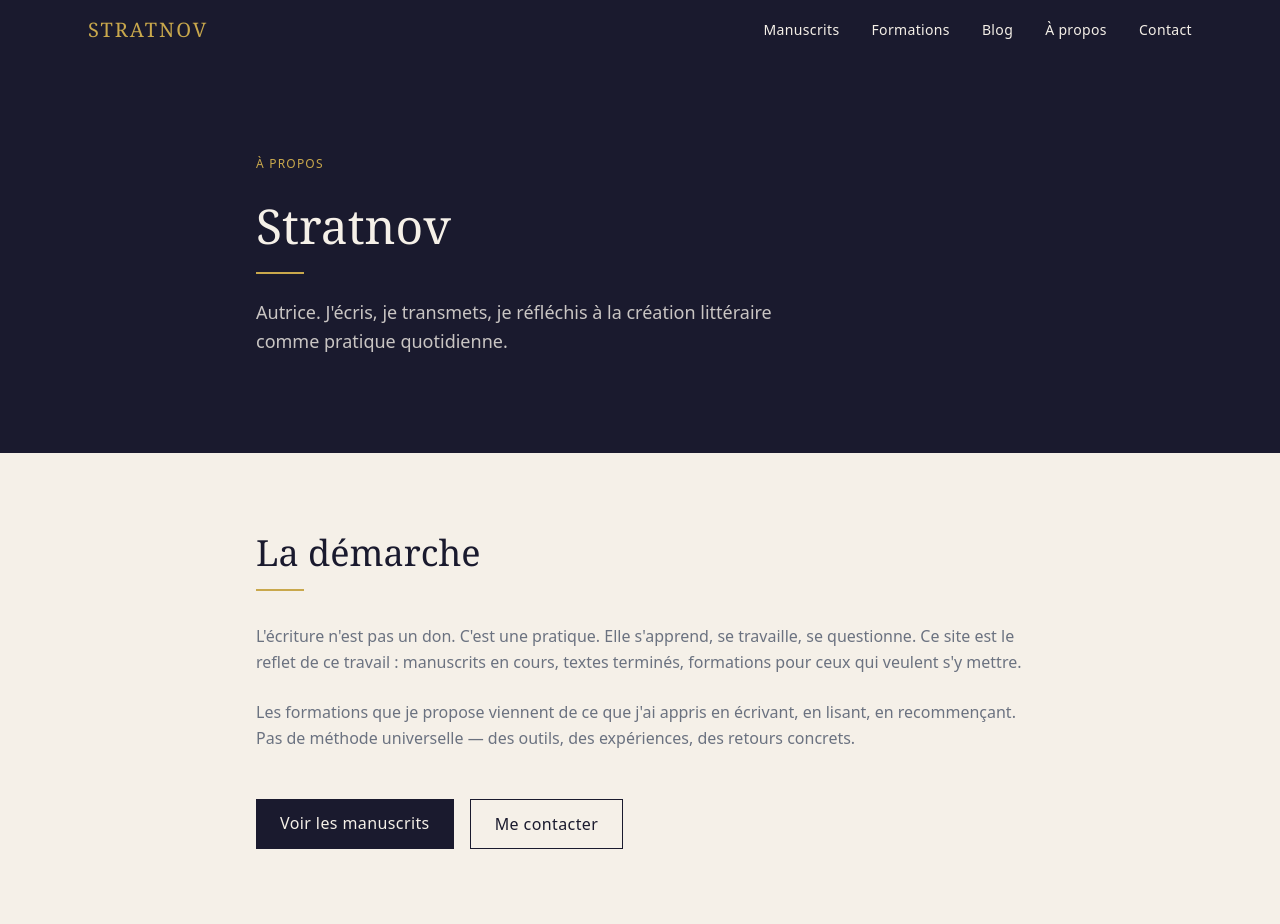
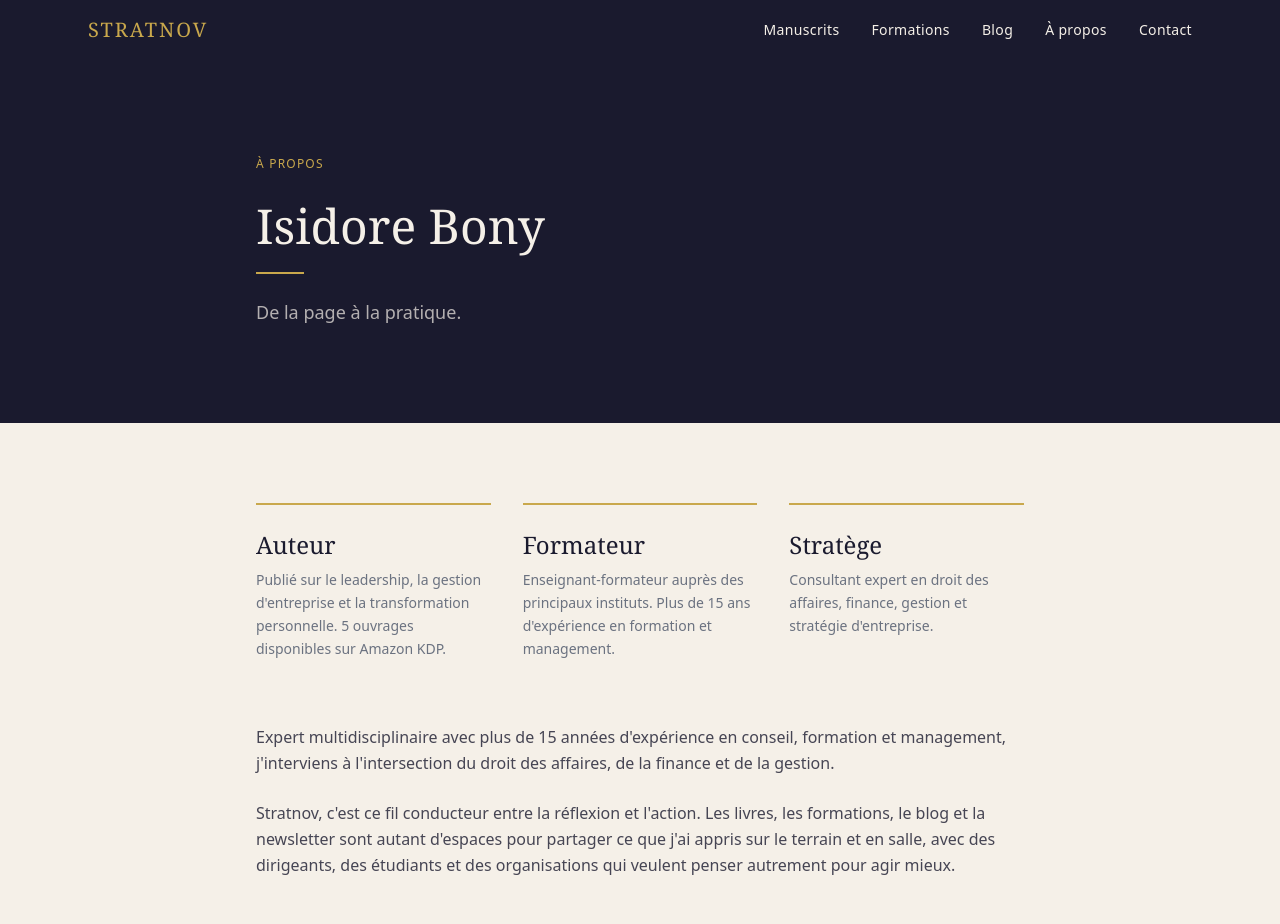
Before and after one commit to BON202/stratnov-frontend, a Next.js app: page /about in a window 1280 px wide. Shown: the top 924 px of the page. Built offline with nearby package versions, Linux system fonts and the light colour scheme.

Commit message:
Page À propos mise à jour

```diff
--- a/app/about/page.tsx
+++ b/app/about/page.tsx
@@ -6,32 +6,50 @@ export default function AboutPage() {
       <section className="bg-encre text-parchemin py-24 px-6">
         <div className="max-w-3xl mx-auto">
           <p className="text-xs tracking-widest text-or uppercase mb-6">À propos</p>
-          <h1 className="font-display text-5xl leading-tight mb-4">Stratnov</h1>
+          <h1 className="font-display text-5xl leading-tight mb-4">Isidore Bony</h1>
           <div className="or-line"></div>
-          <p className="text-parchemin text-opacity-80 text-lg mt-6 leading-relaxed max-w-xl">
-            Autrice. J'écris, je transmets, je réfléchis à la création littéraire comme pratique quotidienne.
+          <p className="text-parchemin/70 text-lg mt-6 leading-relaxed max-w-xl">
+            De la page à la pratique.
           </p>
         </div>
       </section>
 
       <section className="py-20 px-6">
         <div className="max-w-3xl mx-auto">
-          <h2 className="section-title">La démarche</h2>
-          <div className="or-line"></div>
-          <div className="mt-8 space-y-6 text-brume leading-relaxed">
+          <div className="grid grid-cols-1 md:grid-cols-3 gap-8 mb-16">
+            <div className="border-t-2 border-or pt-6">
+              <p className="font-display text-2xl text-encre mb-2">Auteur</p>
+              <p className="text-brume text-sm leading-relaxed">
+                Publié sur le leadership, la gestion d'entreprise et la transformation personnelle. 5 ouvrages disponibles sur Amazon KDP.
+              </p>
+            </div>
+            <div className="border-t-2 border-or pt-6">
+              <p className="font-display text-2xl text-encre mb-2">Formateur</p>
+              <p className="text-brume text-sm leading-relaxed">
+                Enseignant-formateur auprès des principaux instituts. Plus de 15 ans d'expérience en formation et management.
+              </p>
+            </div>
+            <div className="border-t-2 border-or pt-6">
+              <p className="font-display text-2xl text-encre mb-2">Stratège</p>
+              <p className="text-brume text-sm leading-relaxed">
+                Consultant expert en droit des affaires, finance, gestion et stratégie d'entreprise.
+              </p>
+            </div>
+          </div>
+
+          <div className="space-y-6 text-encre/80 leading-relaxed mb-12">
             <p>
-              L'écriture n'est pas un don. C'est une pratique. Elle s'apprend, se travaille, se questionne.
-              Ce site est le reflet de ce travail : manuscrits en cours, textes terminés, formations pour ceux qui veulent s'y mettre.
+              Expert multidisciplinaire avec plus de 15 années d'expérience en conseil, formation et management, j'interviens à l'intersection du droit des affaires, de la finance et de la gestion.
             </p>
             <p>
-              Les formations que je propose viennent de ce que j'ai appris en écrivant, en lisant, en recommençant.
-              Pas de méthode universelle — des outils, des expériences, des retours concrets.
+              Stratnov, c'est ce fil conducteur entre la réflexion et l'action. Les livres, les formations, le blog et la newsletter sont autant d'espaces pour partager ce que j'ai appris sur le terrain et en salle, avec des dirigeants, des étudiants et des organisations qui veulent penser autrement pour agir mieux.
             </p>
           </div>
 
-          <div className="mt-12 flex flex-wrap gap-4">
+          <div className="flex flex-wrap gap-4">
             <Link href="/manuscrits" className="btn-primary">Voir les manuscrits</Link>
-            <Link href="/contact" className="btn-outline">Me contacter</Link>
+            <Link href="/formations" className="btn-outline">Découvrir les formations</Link>
+            <Link href="/contact" className="btn-outline">Prendre contact</Link>
           </div>
         </div>
       </section>
```
